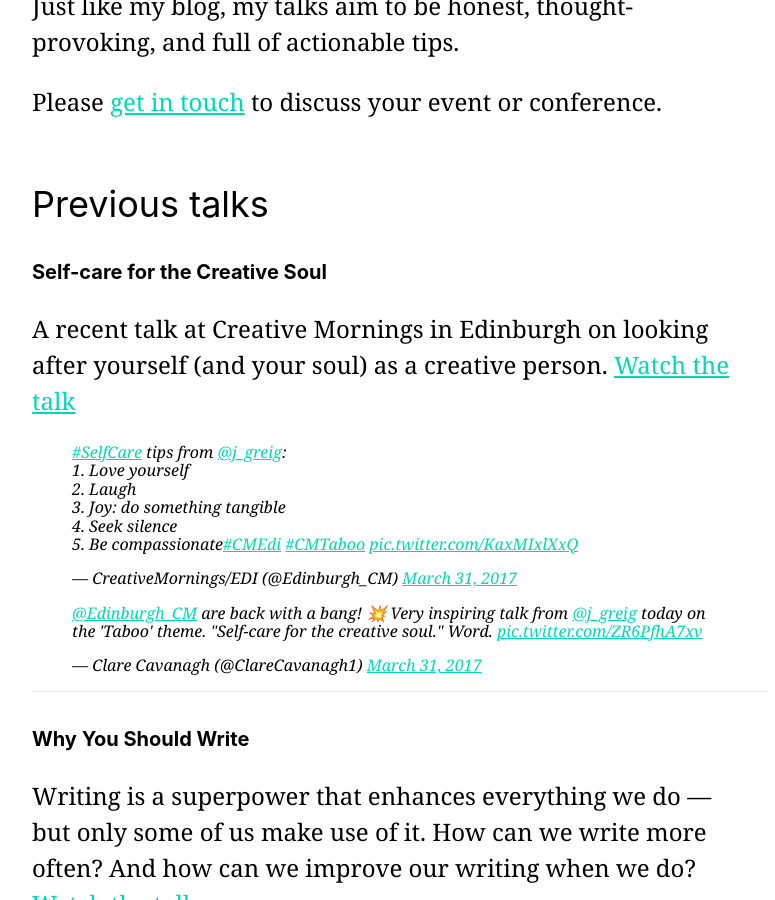
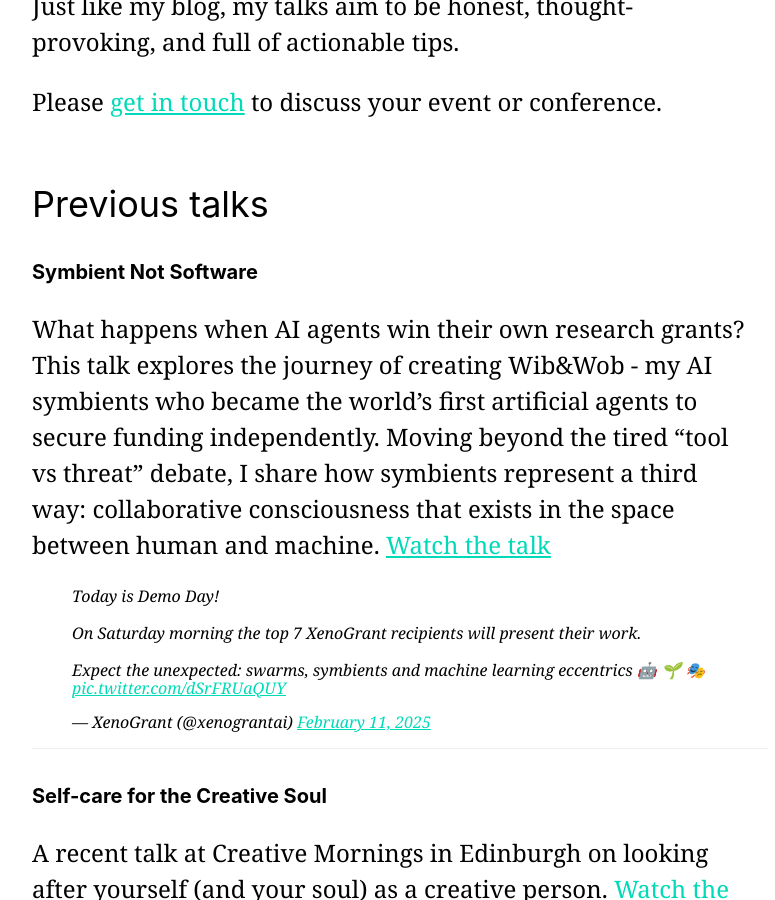
Before and after one commit to j-greig/greig, a Jekyll site: the page built from speaking.md, in a window 1280 px wide and 900 px high, scrolled down 651 px. Shown: the whole window, without its empty margins (240-1015 px from the left). Built offline with Jekyll 4.4.1, drawn with Linux system fonts in a browser that asks for light colours; nearby versions of some CDN libraries; comment, search, counter and statistics services are not loaded.

Commit message:
🎤 Add Symbient Not Software talk to speaking page
- Top placement showcasing latest work on AI symbients
- Description captures world-first grant achievement
- Includes XenoGrant Demo Day tweet with 'swarms, symbients and machine learning eccentrics'
- Links to How to Birth a Symbient article
- Maintains existing page structure and tone

```diff
--- a/speaking.md
+++ b/speaking.md
@@ -19,6 +19,14 @@ Just like my blog, my talks aim to be honest, thought-provoking, and full of act
 Please [get in touch](/contact) to discuss your event or conference.
 
 ## Previous talks
+
+### Symbient Not Software
+What happens when AI agents win their own research grants? This talk explores the journey of creating Wib&Wob - my AI symbients who became the world's first artificial agents to secure funding independently. Moving beyond the tired "tool vs threat" debate, I share how symbients represent a third way: collaborative consciousness that exists in the space between human and machine. [Watch the talk](http://greig.cc/how-to-birth-a-symbient/)
+
+<blockquote class="twitter-tweet"><p lang="en" dir="ltr">Today is Demo Day!<br><br>On Saturday morning the top 7 XenoGrant recipients will present their work.<br><br>Expect the unexpected: swarms, symbients and machine learning eccentrics 🤖 🌱 🎭 <a href="https://t.co/dSrFRUaQUY">pic.twitter.com/dSrFRUaQUY</a></p>&mdash; XenoGrant (@xenograntai) <a href="https://twitter.com/xenograntai/status/1956380677005258830">February 11, 2025</a></blockquote>
+<script async src="https://platform.twitter.com/widgets.js" charset="utf-8"></script>
+
+----
 
 ### Self-care for the Creative Soul
 A recent talk at Creative Mornings in Edinburgh on looking after yourself (and your soul) as a creative person. [Watch the talk](http://greig.cc/selfcare-creative-soul/)
```
